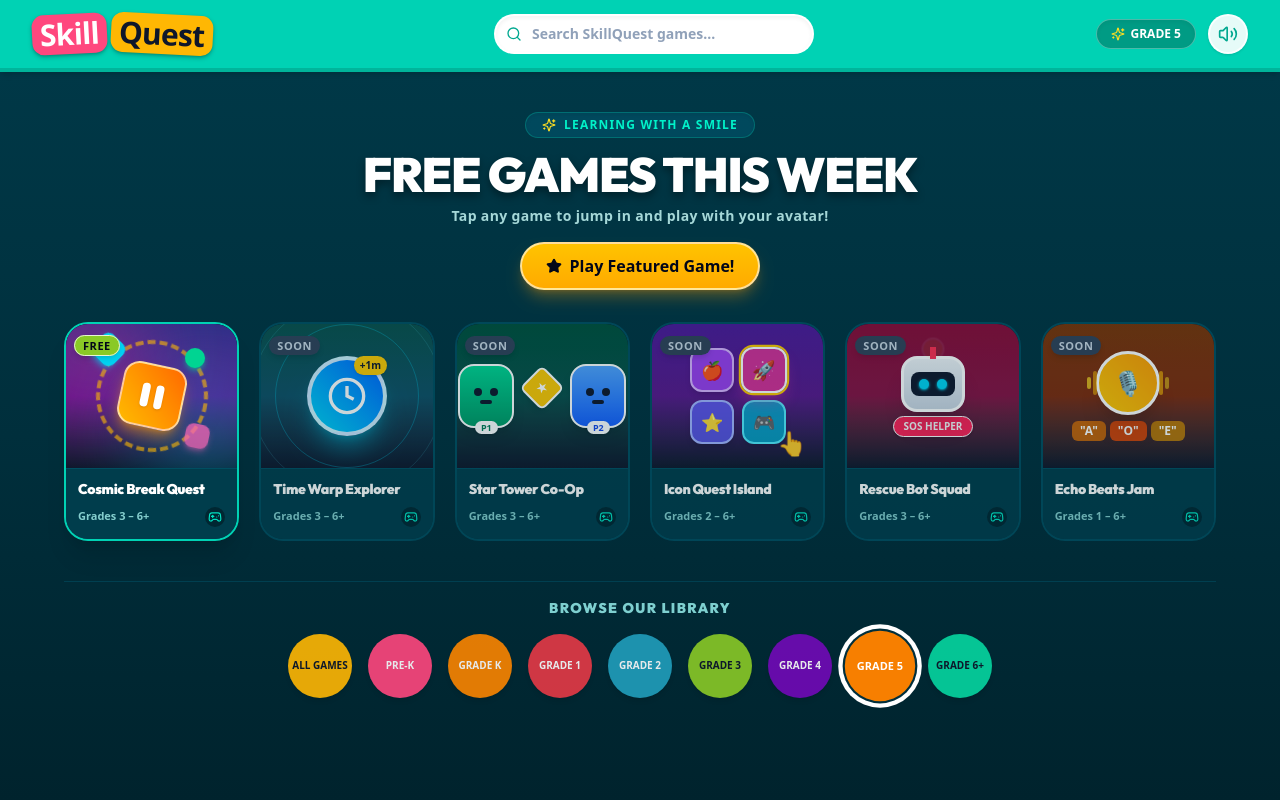
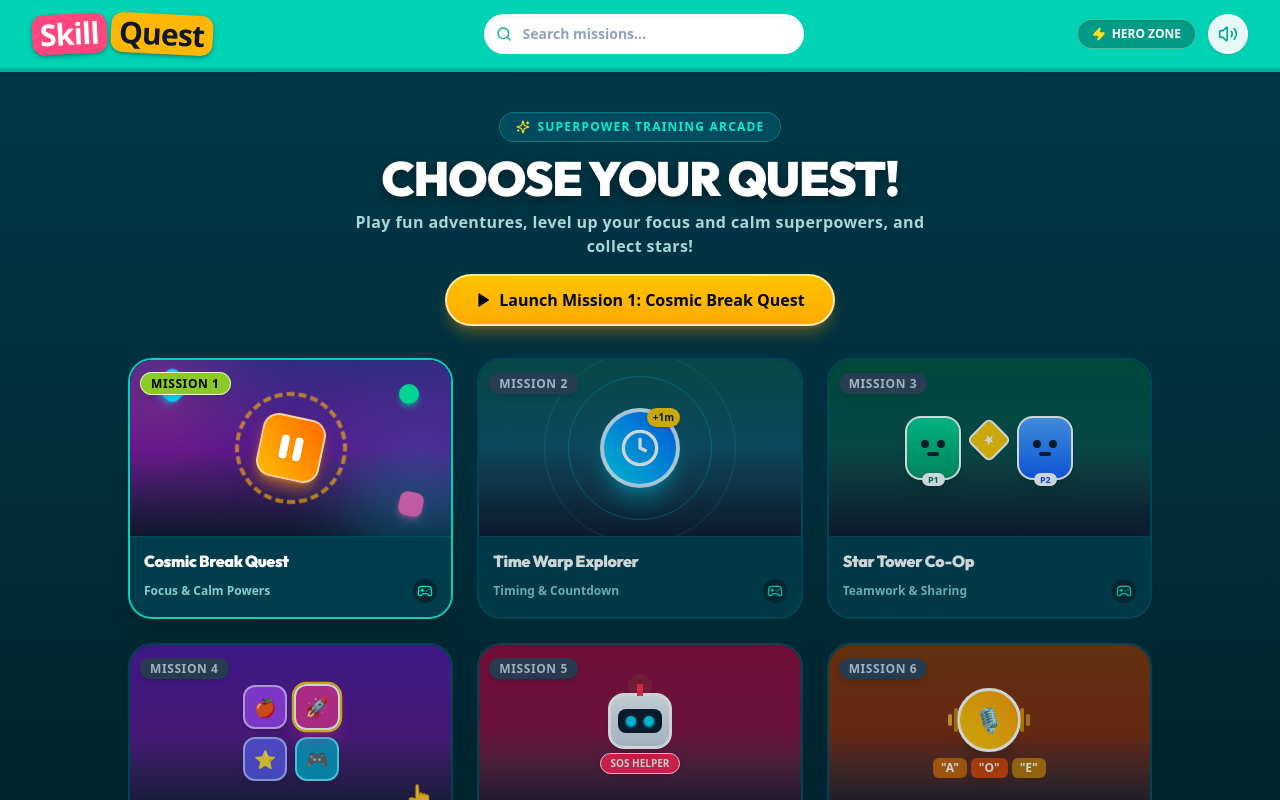
Before and after one commit to appflowsolution/SkillQuest, a React (Vite) app: page / in a window 1280 px wide. Built offline with nearby package versions, Linux system fonts and the light colour scheme.

Commit message:
feat: customize personal mission arcade removing Grade 5, Free Games, and Browse Library

```diff
--- a/src/components/Dashboard.tsx
+++ b/src/components/Dashboard.tsx
@@ -1,64 +1,49 @@
-import { useState } from 'react';
 import { GAMES_CATALOG } from '../data/games';
 import { GameId } from '../types';
 import { soundEngine } from '../utils/audio';
 import { GameCardIllustration } from './GameCardIllustration';
-import { Gamepad2, Sparkles, Star } from 'lucide-react';
+import { Gamepad2, Sparkles, Play } from 'lucide-react';
 
 interface DashboardProps {
   onSelectGame: (gameId: GameId) => void;
   rbtMode: boolean;
 }
 
-const GRADE_PILLS = [
-  { label: 'ALL GAMES', bg: 'bg-[#ffb703]', text: 'text-slate-900', isSpecial: true },
-  { label: 'PRE-K', bg: 'bg-[#ff477e]', text: 'text-white' },
-  { label: 'GRADE K', bg: 'bg-[#fb8500]', text: 'text-white' },
-  { label: 'GRADE 1', bg: 'bg-[#e63946]', text: 'text-white' },
-  { label: 'GRADE 2', bg: 'bg-[#219ebc]', text: 'text-white' },
-  { label: 'GRADE 3', bg: 'bg-[#8ac926]', text: 'text-slate-900' },
-  { label: 'GRADE 4', bg: 'bg-[#7209b7]', text: 'text-white' },
-  { label: 'GRADE 5', bg: 'bg-[#f77f00]', text: 'text-white', active: true },
-  { label: 'GRADE 6+', bg: 'bg-[#06d6a0]', text: 'text-slate-900' },
-];
-
 export const Dashboard = ({ onSelectGame }: DashboardProps) => {
-  const [selectedGrade, setSelectedGrade] = useState('GRADE 5');
-
   return (
-    <div className="flex-1 overflow-y-auto bg-gradient-to-b from-[#003847] via-[#002f3c] to-[#00232d] p-4 md:p-8 select-none">
-      {/* ABCya Style Hero Centerpiece */}
-      <div className="max-w-6xl mx-auto text-center mb-8 pt-2">
-        {/* Curved banner header */}
-        <div className="inline-flex items-center gap-2 px-4 py-1 rounded-full bg-[#004e63]/80 border border-[#00c9a7]/30 text-[#00f2c9] text-xs font-black uppercase tracking-widest mb-3 shadow-inner">
+    <div className="flex-1 overflow-y-auto bg-gradient-to-b from-[#003847] via-[#002f3c] to-[#00232d] p-4 md:p-8 select-none flex flex-col justify-between">
+      {/* Dynamic Mission Header */}
+      <div className="max-w-5xl mx-auto text-center mb-8 pt-2">
+        {/* Curved tag */}
+        <div className="inline-flex items-center gap-2 px-4 py-1.5 rounded-full bg-[#004e63]/90 border border-[#00c9a7]/40 text-[#00f2c9] text-xs font-black uppercase tracking-widest mb-3 shadow-inner">
           <Sparkles className="w-3.5 h-3.5 text-yellow-300" />
-          <span>LEARNING WITH A SMILE</span>
+          <span>SUPERPOWER TRAINING ARCADE</span>
         </div>
 
-        {/* Big Bubbly White Title */}
-        <h1 className="text-3xl md:text-5xl font-black text-white tracking-tight uppercase drop-shadow-[0_4px_4px_rgba(0,0,0,0.4)] mb-2">
-          FREE GAMES THIS WEEK
+        {/* Exciting Hero Title */}
+        <h1 className="text-3xl md:text-5xl font-black text-white tracking-tight uppercase drop-shadow-[0_4px_6px_rgba(0,0,0,0.4)] mb-2">
+          CHOOSE YOUR QUEST!
         </h1>
-        <p className="text-[#a5d8d8] text-xs md:text-sm font-bold tracking-wide mb-4">
-          Tap any game to jump in and play with your avatar!
+        <p className="text-[#a5d8d8] text-xs md:text-base font-bold tracking-wide max-w-xl mx-auto mb-4">
+          Play fun adventures, level up your focus and calm superpowers, and collect stars!
         </p>
 
-        {/* Yellow Rounded Action Button */}
+        {/* Yellow Start Button */}
         <button
           onClick={() => {
             soundEngine.playTap();
             onSelectGame('break-request');
           }}
-          className="inline-flex items-center gap-2 px-6 py-2.5 bg-gradient-to-b from-[#ffc300] to-[#ffaa00] hover:from-[#ffd000] hover:to-[#ffb700] active:scale-95 text-slate-950 font-black text-sm md:text-base rounded-full shadow-lg shadow-amber-500/30 border-2 border-white/60 transition-transform"
+          className="inline-flex items-center gap-2 px-7 py-3 bg-gradient-to-b from-[#ffc300] to-[#ffaa00] hover:from-[#ffd000] hover:to-[#ffb700] active:scale-95 text-slate-950 font-black text-sm md:text-base rounded-full shadow-lg shadow-amber-500/30 border-2 border-white/70 transition-transform"
         >
-          <Star className="w-4 h-4 fill-slate-950" />
-          <span>Play Featured Game!</span>
+          <Play className="w-4 h-4 fill-slate-950" />
+          <span>Launch Mission 1: Cosmic Break Quest</span>
         </button>
       </div>
 
-      {/* ABCya Style Games Grid (6 Square/Card Tiles) */}
-      <div className="max-w-6xl mx-auto mb-10">
-        <div className="grid grid-cols-2 md:grid-cols-3 lg:grid-cols-6 gap-4 md:gap-5">
+      {/* 6 Adventure Game Tiles (Generous 3-column / 2-column layout) */}
+      <div className="max-w-5xl mx-auto w-full mb-6">
+        <div className="grid grid-cols-2 md:grid-cols-3 gap-4 md:gap-6">
           {GAMES_CATALOG.map((game) => {
             const isAvailable = game.isAvailable;
 
@@ -77,34 +62,36 @@ export const Dashboard = ({ onSelectGame }: DashboardProps) => {
                     : 'bg-[#003847]/70 border-[#00576b]/70 opacity-80 cursor-not-allowed'
                 }`}
               >
-                {/* Ribbon Tag (ABCya style Free / New tag) */}
-                <div className="absolute top-2 left-2 z-20">
-                  <span className={`text-[10px] md:text-[11px] font-black px-2 py-0.5 rounded-full shadow-md uppercase tracking-wider ${
-                    isAvailable ? 'bg-[#8ac926] text-slate-950 border border-white/80' : 'bg-slate-700 text-slate-300'
+                {/* Mission Ribbon Tag */}
+                <div className="absolute top-2.5 left-2.5 z-20">
+                  <span className={`text-[10px] md:text-xs font-black px-2.5 py-0.5 rounded-full shadow-md uppercase tracking-wider ${
+                    isAvailable
+                      ? 'bg-[#8ac926] text-slate-950 border border-white/80'
+                      : 'bg-slate-700 text-slate-300'
                   }`}>
-                    {isAvailable ? 'FREE' : 'SOON'}
+                    {game.ribbon}
                   </span>
                 </div>
 
-                {/* Top Illustration Area (70% of card) */}
-                <div className="w-full h-32 md:h-36 relative overflow-hidden bg-slate-900">
+                {/* Top Illustration Cover */}
+                <div className="w-full h-36 md:h-44 relative overflow-hidden bg-slate-900">
                   <GameCardIllustration gameId={game.id} />
                 </div>
 
-                {/* Bottom Title & Grade Strip (ABCya style) */}
-                <div className="p-3 bg-[#003d4c] group-hover:bg-[#00495c] transition-colors flex flex-col justify-between flex-1 border-t border-[#006077]/50">
+                {/* Bottom Title & Superpower Category Strip */}
+                <div className="p-3.5 bg-[#003d4c] group-hover:bg-[#00495c] transition-colors flex flex-col justify-between flex-1 border-t border-[#006077]/50">
                   <div>
-                    <h3 className="text-white font-black text-xs md:text-sm leading-tight tracking-tight mb-1 group-hover:text-[#52ffde] transition-colors">
+                    <h3 className="text-white font-black text-sm md:text-base leading-tight tracking-tight mb-1 group-hover:text-[#52ffde] transition-colors">
                       {game.title}
                     </h3>
                   </div>
 
                   <div className="flex items-center justify-between pt-1">
-                    <span className="text-[#84cece] text-[10px] md:text-[11px] font-bold">
+                    <span className="text-[#84cece] text-[11px] md:text-xs font-bold">
                       {game.category}
                     </span>
-                    <div className="w-5 h-5 rounded-full bg-[#002732] flex items-center justify-center text-[#00e1c1]">
-                      <Gamepad2 className="w-3.5 h-3.5" />
+                    <div className="w-6 h-6 rounded-full bg-[#002732] flex items-center justify-center text-[#00e1c1] shadow-inner">
+                      <Gamepad2 className="w-4 h-4" />
                     </div>
                   </div>
                 </div>
@@ -114,38 +101,11 @@ export const Dashboard = ({ onSelectGame }: DashboardProps) => {
         </div>
       </div>
 
-      {/* ABCya Style "BROWSE OUR LIBRARY" Colorful Grade Circles */}
-      <div className="max-w-6xl mx-auto pt-4 border-t border-[#004d60]/60">
-        <div className="text-center mb-4">
-          <h2 className="text-xs md:text-sm font-black text-[#7ed0d0] uppercase tracking-widest">
-            BROWSE OUR LIBRARY
-          </h2>
-        </div>
-
-        {/* Circular Grade Selector Buttons */}
-        <div className="flex flex-wrap items-center justify-center gap-2.5 md:gap-4">
-          {GRADE_PILLS.map((grade) => {
-            const isSelected = selectedGrade === grade.label;
-            return (
-              <button
-                key={grade.label}
-                onClick={() => {
-                  soundEngine.playTap();
-                  setSelectedGrade(grade.label);
-                }}
-                className={`w-14 h-14 md:w-16 md:h-16 rounded-full flex flex-col items-center justify-center transition-transform active:scale-90 shadow-md ${grade.bg} ${grade.text} ${
-                  isSelected
-                    ? 'ring-4 ring-white ring-offset-2 ring-offset-[#002f3c] scale-110 shadow-lg'
-                    : 'hover:scale-105 opacity-90 hover:opacity-100'
-                }`}
-              >
-                <span className="text-[9px] md:text-[10px] font-black uppercase leading-tight text-center px-1">
-                  {grade.label}
-                </span>
-              </button>
-            );
-          })}
-        </div>
+      {/* Clean Footer note */}
+      <div className="text-center pb-2">
+        <p className="text-[11px] text-[#558e99] font-bold">
+          SkillQuest Arcade • Tap any quest to play
+        </p>
       </div>
     </div>
   );
--- a/src/components/Header.tsx
+++ b/src/components/Header.tsx
@@ -1,5 +1,5 @@
 import { useState } from 'react';
-import { Volume2, VolumeX, Search, Gamepad2, ArrowLeft, Sparkles } from 'lucide-react';
+import { Volume2, VolumeX, Search, Gamepad2, ArrowLeft, Zap } from 'lucide-react';
 import { soundEngine } from '../utils/audio';
 
 interface HeaderProps {
@@ -34,11 +34,10 @@ export const Header = ({
             className="flex items-center gap-2 px-4 py-2 bg-white hover:bg-slate-100 active:scale-95 text-[#006f60] rounded-full font-black text-sm md:text-base transition-all border-2 border-white/60 shadow-md"
           >
             <ArrowLeft className="w-5 h-5 text-[#00a890]" />
-            <span>All Games</span>
+            <span>Mission Hub</span>
           </button>
         ) : (
           <div className="flex items-center gap-2.5 cursor-pointer">
-            {/* Playful ABCya-style bubbly logo */}
             <div className="flex items-center">
               <span className="text-2xl md:text-3xl font-black tracking-tight text-white drop-shadow-[0_2px_2px_rgba(0,0,0,0.25)] flex items-center gap-1">
                 <span className="bg-[#ff477e] text-white px-2 py-0.5 rounded-xl rotate-[-3deg] shadow-sm">Skill</span>
@@ -56,12 +55,12 @@ export const Header = ({
         )}
       </div>
 
-      {/* Middle: Pill Search Bar (ABCya style) */}
+      {/* Middle: Pill Search Bar */}
       <div className="hidden md:flex items-center flex-1 max-w-xs mx-6">
         <div className="relative w-full">
           <input
             type="text"
-            placeholder="Search SkillQuest games..."
+            placeholder="Search missions..."
             value={searchTerm}
             onChange={(e) => setSearchTerm(e.target.value)}
             className="w-full bg-white text-slate-800 placeholder-slate-400 text-xs md:text-sm font-semibold rounded-full pl-9 pr-4 py-2 border-2 border-transparent focus:border-[#008f7a] focus:outline-none shadow-inner"
@@ -70,12 +69,12 @@ export const Header = ({
         </div>
       </div>
 
-      {/* Right: Quick actions */}
+      {/* Right: Player Badge & Audio Toggle */}
       <div className="flex items-center gap-3">
-        {/* Grade 5 Badge Pill */}
+        {/* Player 1 Badge Pill */}
         <div className="flex items-center gap-1.5 bg-[#009b84] text-white px-3.5 py-1.5 rounded-full border border-white/30 text-xs font-black shadow-inner">
-          <Sparkles className="w-3.5 h-3.5 text-yellow-300" />
-          <span>GRADE 5</span>
+          <Zap className="w-3.5 h-3.5 text-yellow-300 fill-yellow-300" />
+          <span>HERO ZONE</span>
         </div>
 
         {/* Audio Mute Button */}
--- a/src/data/games.ts
+++ b/src/data/games.ts
@@ -5,9 +5,9 @@ export const GAMES_CATALOG: GameMetadata[] = [
     id: 'break-request',
     number: 1,
     title: 'Cosmic Break Quest',
-    category: 'Grades 3 – 6+',
-    genre: 'Arcade • Focus',
-    ribbon: 'PLAY NOW',
+    category: 'Focus & Calm Powers',
+    genre: 'Arcade Adventure',
+    ribbon: 'MISSION 1',
     ribbonColor: 'bg-emerald-500 text-white',
     isAvailable: true,
   },
@@ -15,50 +15,50 @@ export const GAMES_CATALOG: GameMetadata[] = [
     id: 'more-time',
     number: 2,
     title: 'Time Warp Explorer',
-    category: 'Grades 3 – 6+',
-    genre: 'Adventure • Timing',
-    ribbon: 'COMING SOON',
-    ribbonColor: 'bg-amber-400 text-slate-900',
+    category: 'Timing & Countdown',
+    genre: 'Adventure Quest',
+    ribbon: 'MISSION 2',
+    ribbonColor: 'bg-cyan-500 text-white',
     isAvailable: false,
   },
   {
     id: 'turn-taking',
     number: 3,
     title: 'Star Tower Co-Op',
-    category: 'Grades 3 – 6+',
-    genre: '2-Player • Strategy',
-    ribbon: 'COMING SOON',
-    ribbonColor: 'bg-sky-400 text-slate-900',
+    category: 'Teamwork & Sharing',
+    genre: '2-Player Co-Op',
+    ribbon: 'MISSION 3',
+    ribbonColor: 'bg-purple-500 text-white',
     isAvailable: false,
   },
   {
     id: 'aac-trainer',
     number: 4,
     title: 'Icon Quest Island',
-    category: 'Grades 2 – 6+',
-    genre: 'Puzzle • Explorer',
-    ribbon: 'COMING SOON',
-    ribbonColor: 'bg-purple-400 text-white',
+    category: 'Touch & Explore',
+    genre: 'Puzzle World',
+    ribbon: 'MISSION 4',
+    ribbonColor: 'bg-amber-500 text-white',
     isAvailable: false,
   },
   {
     id: 'request-help',
     number: 6,
     title: 'Rescue Bot Squad',
-    category: 'Grades 3 – 6+',
-    genre: 'Action • Problem Solving',
-    ribbon: 'COMING SOON',
-    ribbonColor: 'bg-rose-400 text-white',
+    category: 'Help & Problem Solving',
+    genre: 'Action Puzzle',
+    ribbon: 'MISSION 5',
+    ribbonColor: 'bg-rose-500 text-white',
     isAvailable: false,
   },
   {
     id: 'echoic-lab',
     number: 7,
     title: 'Echo Beats Jam',
-    category: 'Grades 1 – 6+',
-    genre: 'Music • Rhythm',
-    ribbon: 'COMING SOON',
-    ribbonColor: 'bg-yellow-400 text-slate-900',
+    category: 'Sounds & Rhythms',
+    genre: 'Music Studio',
+    ribbon: 'MISSION 6',
+    ribbonColor: 'bg-yellow-500 text-slate-900',
     isAvailable: false,
   },
 ];
```
